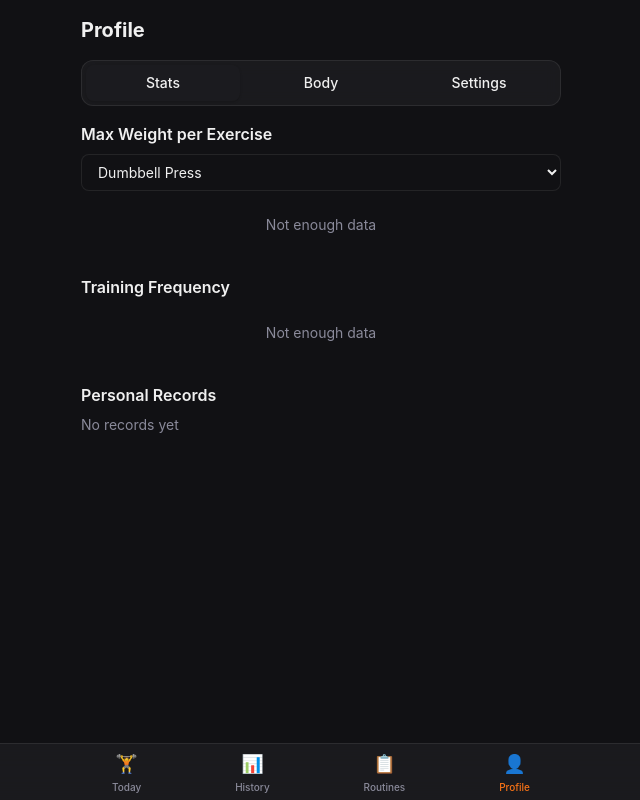
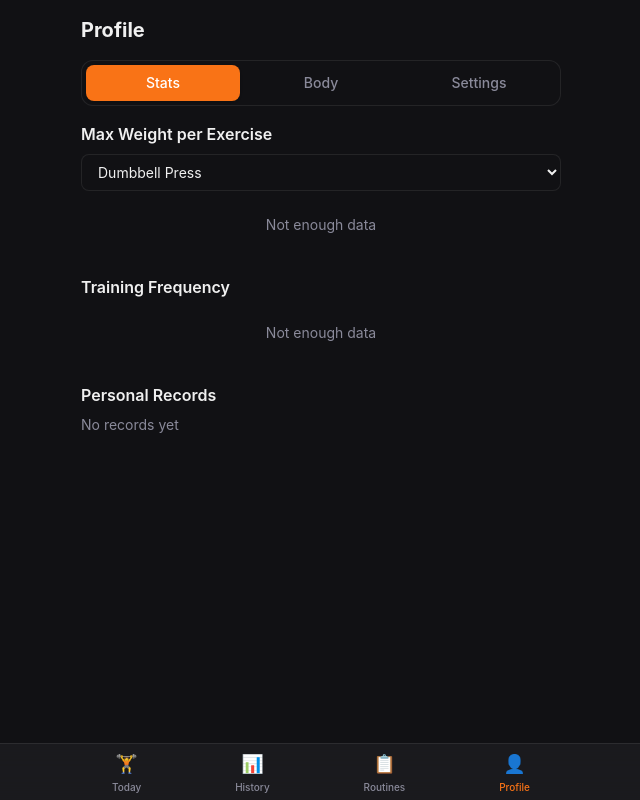
Before and after one commit to davidchiche1412/gymRatNotes, a React (Vite) app: page /profile in a window 1280 px wide. Shown: the whole page, without its empty margins (319-959 px from the left). Built offline with nearby package versions, Linux system fonts and the light colour scheme.

Commit message:
fix: tab activa del perfil ahora se distingue con bg-primary
Co-authored-by: Copilot <223556219+Copilot@users.noreply.github.com>

```diff
--- a/src/pages/ProfilePage.jsx
+++ b/src/pages/ProfilePage.jsx
@@ -590,12 +590,12 @@ export default function ProfilePage() {
     <div className="p-4 max-w-lg mx-auto">
       <h1 className="text-xl font-bold mb-4">{t('profile.title')}</h1>
 
-      <div className="flex gap-1 bg-surface backdrop-blur-sm rounded-xl p-1 mb-4 border border-border">
+      <div className="flex gap-1 bg-bg rounded-xl p-1 mb-4 border border-border">
         {tabs.map(tb => (
           <button
             key={tb.key}
             onClick={() => setTab(tb.key)}
-            className={`flex-1 py-2 rounded-lg text-sm font-medium transition-colors ${tab === tb.key ? 'bg-surface shadow-sm' : ''}`}
+            className={`flex-1 py-2 rounded-lg text-sm font-medium transition-colors ${tab === tb.key ? 'bg-primary text-white shadow-sm' : 'text-text-secondary'}`}
           >
             {tb.label}
           </button>
```
